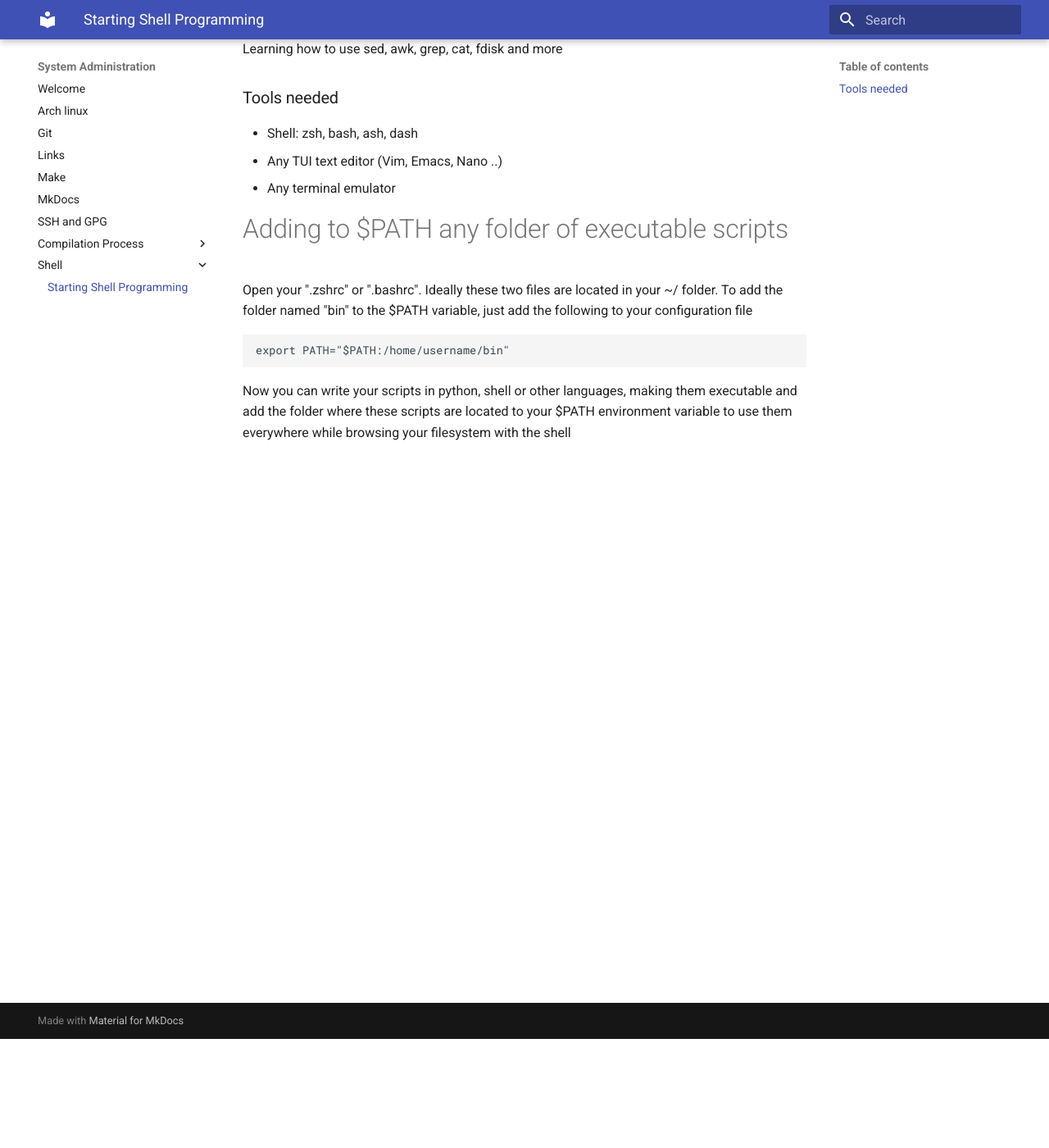
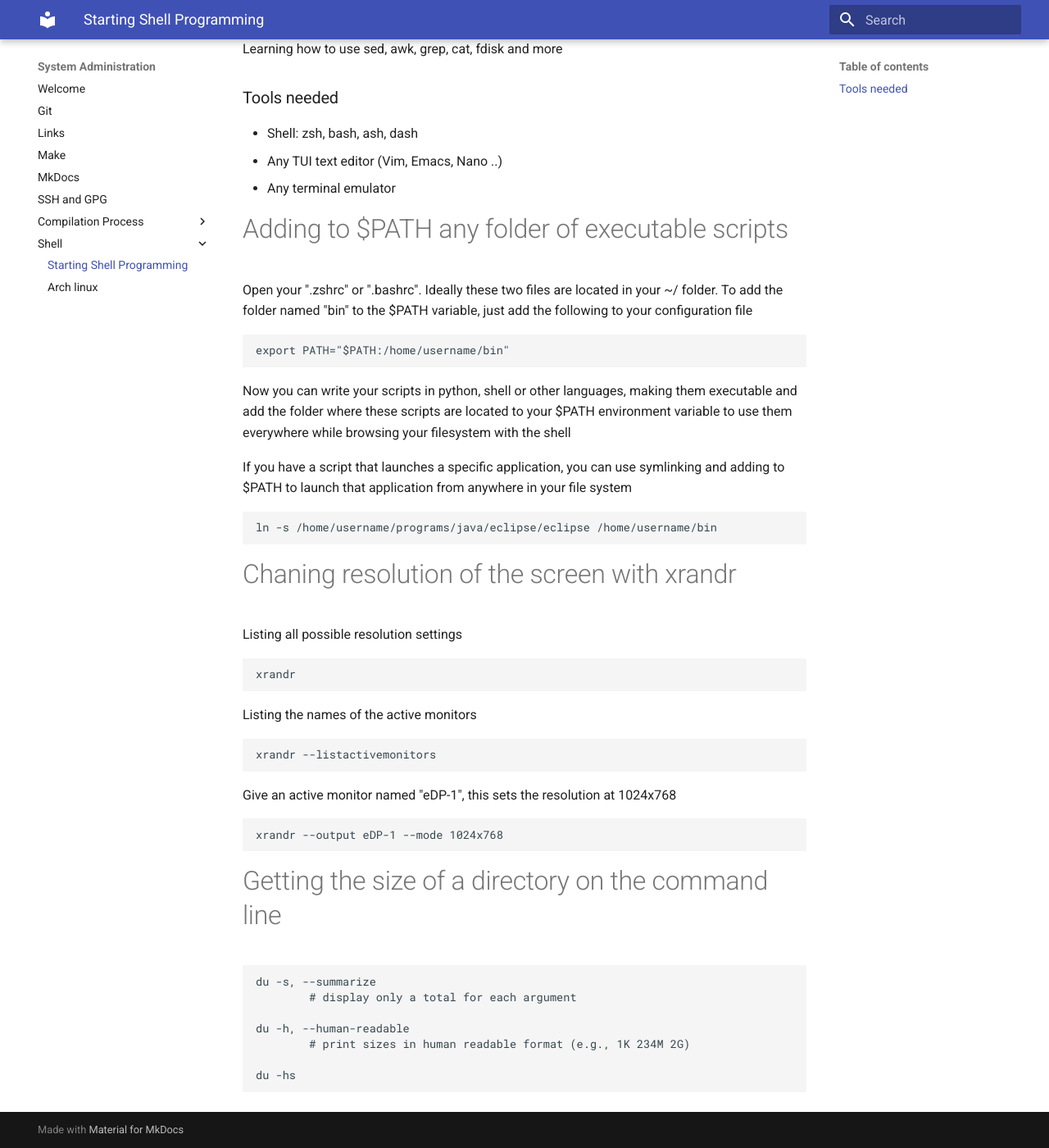
Before and after one commit to angelobattaglia/sysadmin, an MkDocs documentation site: the page built from docs/Shell/Chapter_01.md, in a window 1280 px wide and 1400 px high, scrolled down 133 px. Shown: the whole window at 82% size. Built offline with MkDocs 1.6.1 and Material for MkDocs 9.7.7, drawn with Linux system fonts in a browser that asks for light colours.

Commit message:
Various chages

````diff
--- a/docs/Shell/Chapter_01.md
+++ b/docs/Shell/Chapter_01.md
@@ -18,3 +18,41 @@ export PATH="$PATH:/home/username/bin"
 Now you can write your scripts in python, shell or other languages, making them executable and add
 the folder where these scripts are located to your $PATH environment variable to use them everywhere while
 browsing your filesystem with the shell
+
+If you have a script that launches a specific application, you can use symlinking and adding to $PATH
+to launch that application from anywhere in your file system
+
+```shell
+ln -s /home/username/programs/java/eclipse/eclipse /home/username/bin
+```
+
+# Chaning resolution of the screen with xrandr
+
+Listing all possible resolution settings
+
+```shell
+xrandr
+```
+
+Listing the names of the active monitors
+
+```shell
+xrandr --listactivemonitors
+```
+
+Give an active monitor named "eDP-1", this sets the resolution at 1024x768
+
+```shell
+xrandr --output eDP-1 --mode 1024x768
+```
+# Getting the size of a directory on the command line
+
+```shell
+du -s, --summarize
+        # display only a total for each argument
+
+du -h, --human-readable
+        # print sizes in human readable format (e.g., 1K 234M 2G)
+
+du -hs
+```
````
Also changed, not shown: docs/Git.md (+4 -1 lines), docs/Shell/Chapter_02.md (renamed from docs/Arch.md, +1 -1 lines).
